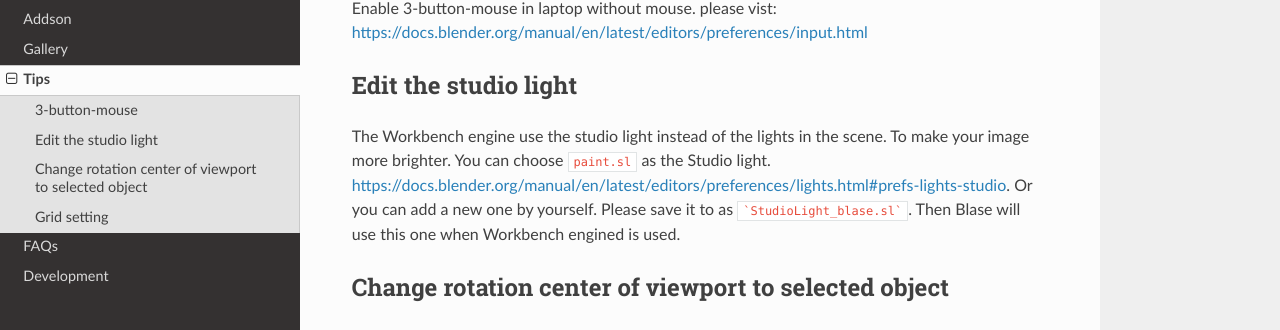
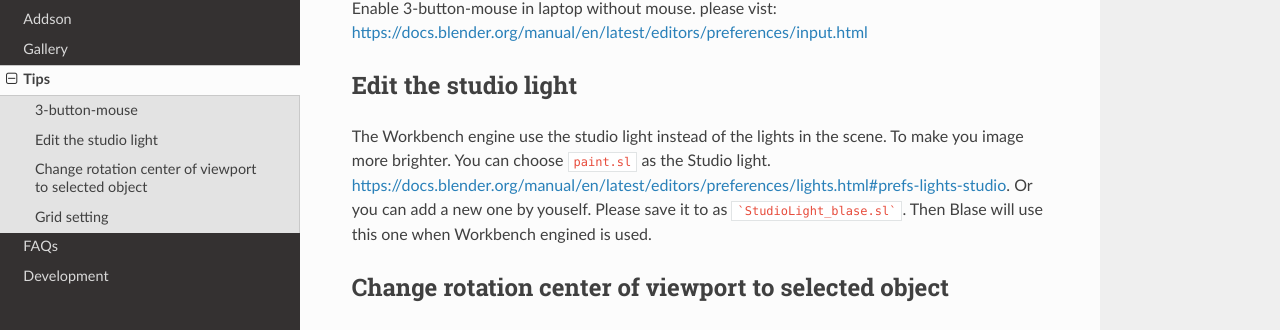
Before and after one commit to superstar54/blase, a Sphinx documentation site: the page built from docs/source/tips.rst, in a window 1280 px wide and 936 px high. Shown: the part 219-549 px from the top of the window. Built offline with Sphinx 7.4.7 and the Read the Docs theme 2.0.0, drawn with Linux system fonts in a browser that asks for light colours.

Commit message:
Revert "Minor fixes (paragraph 16)"

````diff
--- a/docs/source/tips.rst
+++ b/docs/source/tips.rst
@@ -13,7 +13,7 @@ Enable 3-button-mouse in laptop without mouse.  please vist: https://docs.blende
 Edit the studio light
 =======================
 
-The Workbench engine use the studio light instead of the lights in the scene. To make your image more brighter. You can choose ``paint.sl`` as the Studio light. https://docs.blender.org/manual/en/latest/editors/preferences/lights.html#prefs-lights-studio. Or you can add a new one by yourself. Please save it to as ```StudioLight_blase.sl```. Then Blase will use this one when Workbench engined is used.
+The Workbench engine use the studio light instead of the lights in the scene. To make you image more brighter. You can choose ``paint.sl`` as the Studio light. https://docs.blender.org/manual/en/latest/editors/preferences/lights.html#prefs-lights-studio. Or you can add a new one by youself. Please save it to as ```StudioLight_blase.sl```. Then Blase will use this one when Workbench engined is used.
 
 
 Change rotation center of viewport to selected object
````
